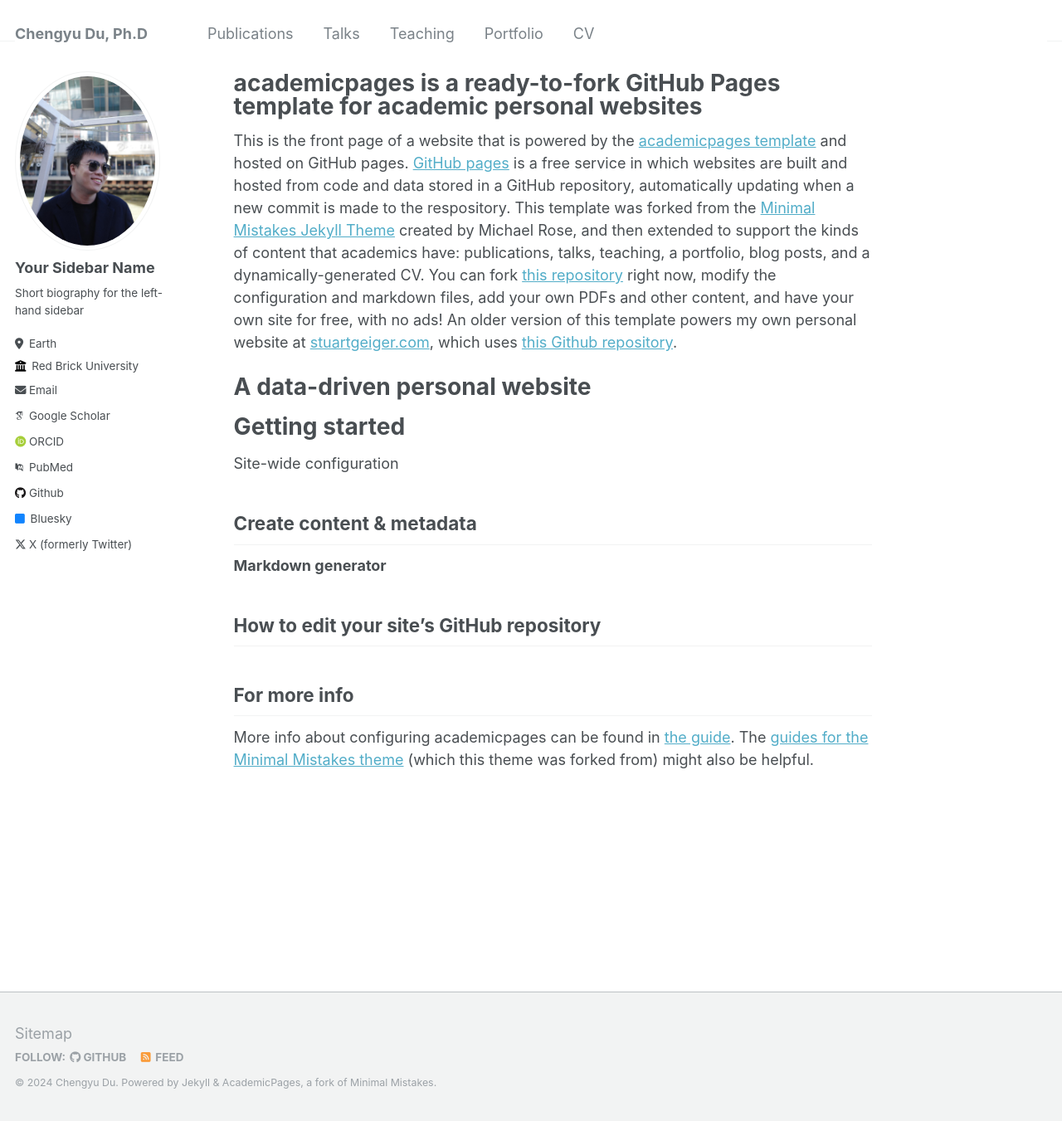
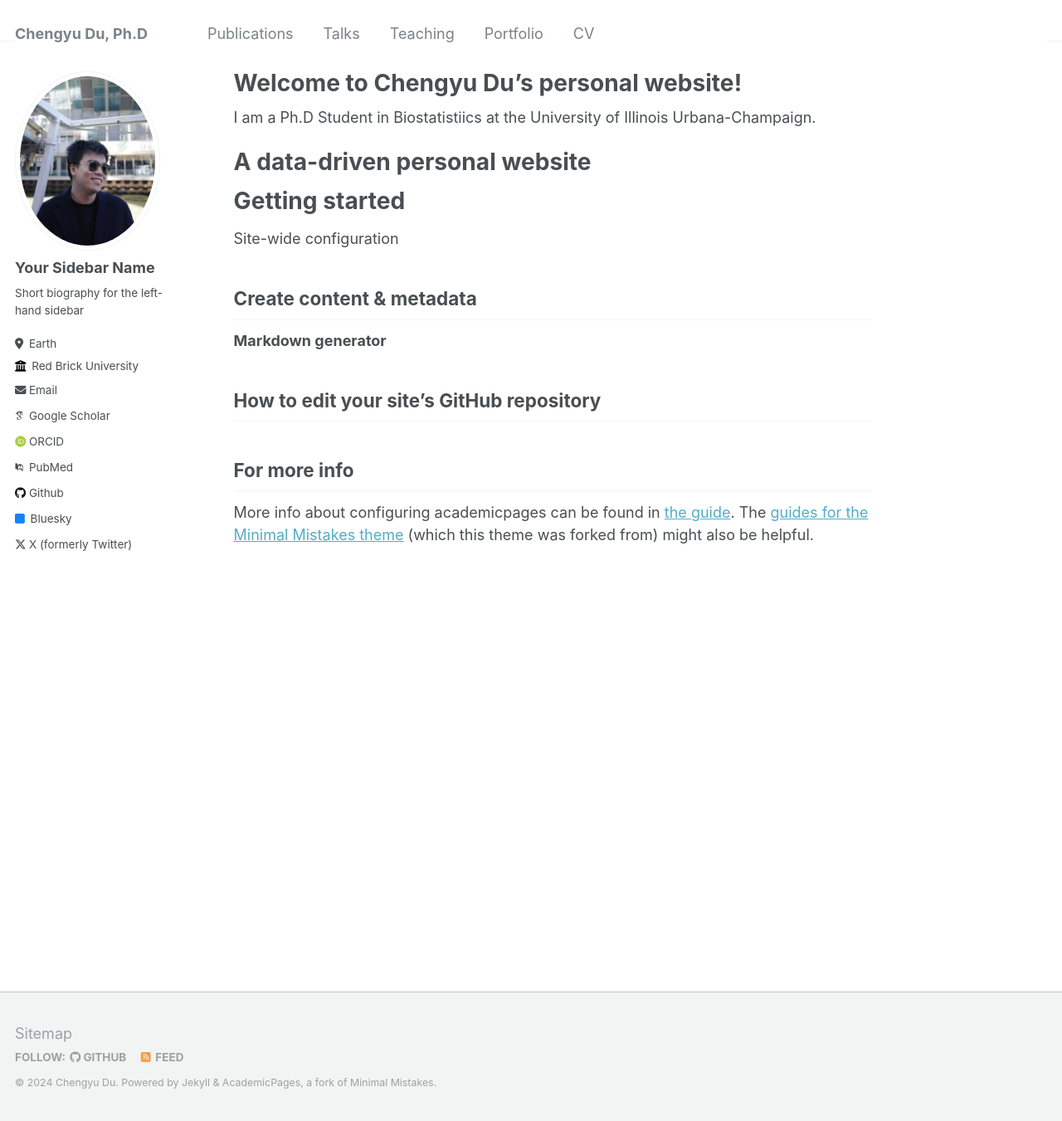
Before and after one commit to ChengyuRicardoDu/ChengyuRicardoDu.github.io, a Jekyll site: the page built from _pages/about.md, in a window 1280 px wide and 1351 px high. Shown: the whole window at 83% size. Built offline with Jekyll 4.4.1, drawn with Linux system fonts in a browser that asks for light colours; some web fonts are replaced.

Commit message:
Update about.md

```diff
--- a/_pages/about.md
+++ b/_pages/about.md
@@ -1,13 +1,13 @@
 ---
 permalink: /
-title: "academicpages is a ready-to-fork GitHub Pages template for academic personal websites"
+title: "Welcome to Chengyu Du’s personal website!"
 author_profile: true
 redirect_from:
   - /about/
   - /about.html
 ---
 
-This is the front page of a website that is powered by the [academicpages template](https://github.com/academicpages/academicpages.github.io) and hosted on GitHub pages. [GitHub pages](https://pages.github.com) is a free service in which websites are built and hosted from code and data stored in a GitHub repository, automatically updating when a new commit is made to the respository. This template was forked from the [Minimal Mistakes Jekyll Theme](https://mmistakes.github.io/minimal-mistakes/) created by Michael Rose, and then extended to support the kinds of content that academics have: publications, talks, teaching, a portfolio, blog posts, and a dynamically-generated CV. You can fork [this repository](https://github.com/academicpages/academicpages.github.io) right now, modify the configuration and markdown files, add your own PDFs and other content, and have your own site for free, with no ads! An older version of this template powers my own personal website at [stuartgeiger.com](http://stuartgeiger.com), which uses [this Github repository](https://github.com/staeiou/staeiou.github.io).
+I am a Ph.D Student in Biostatistiics at the University of Illinois Urbana-Champaign.
 
 A data-driven personal website
 ======
```
